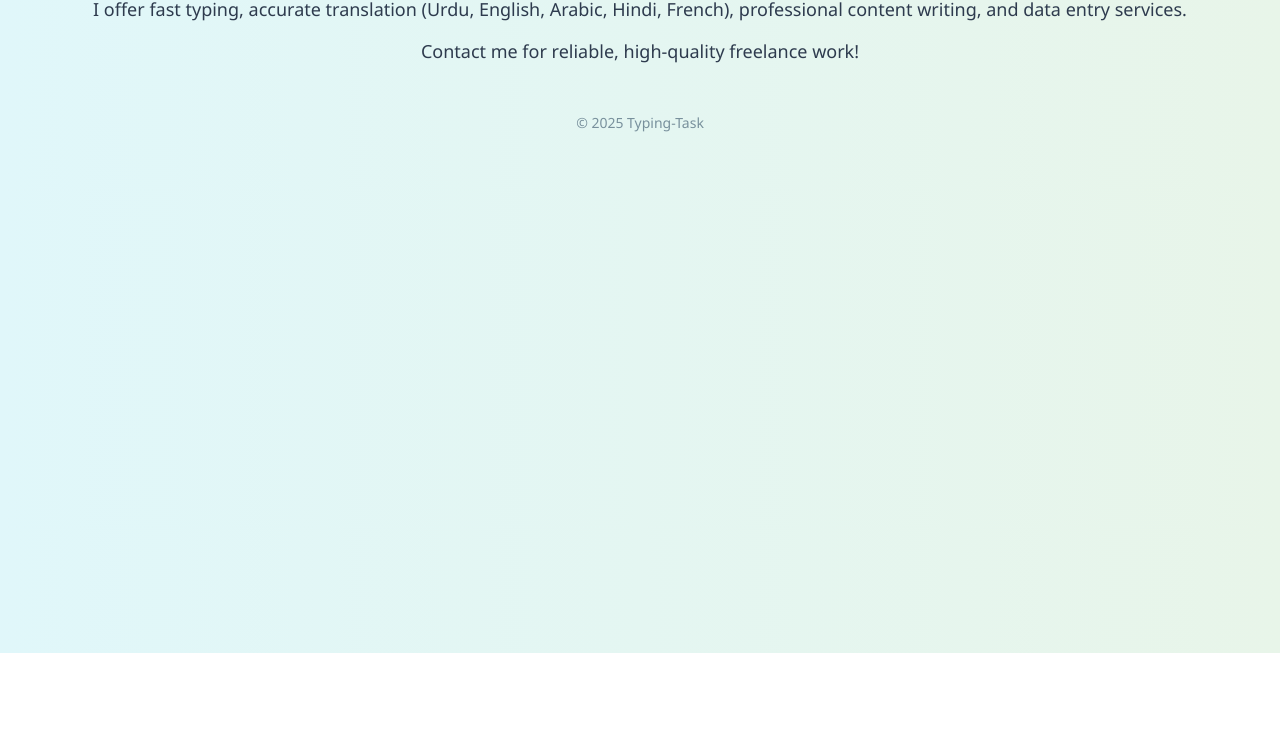
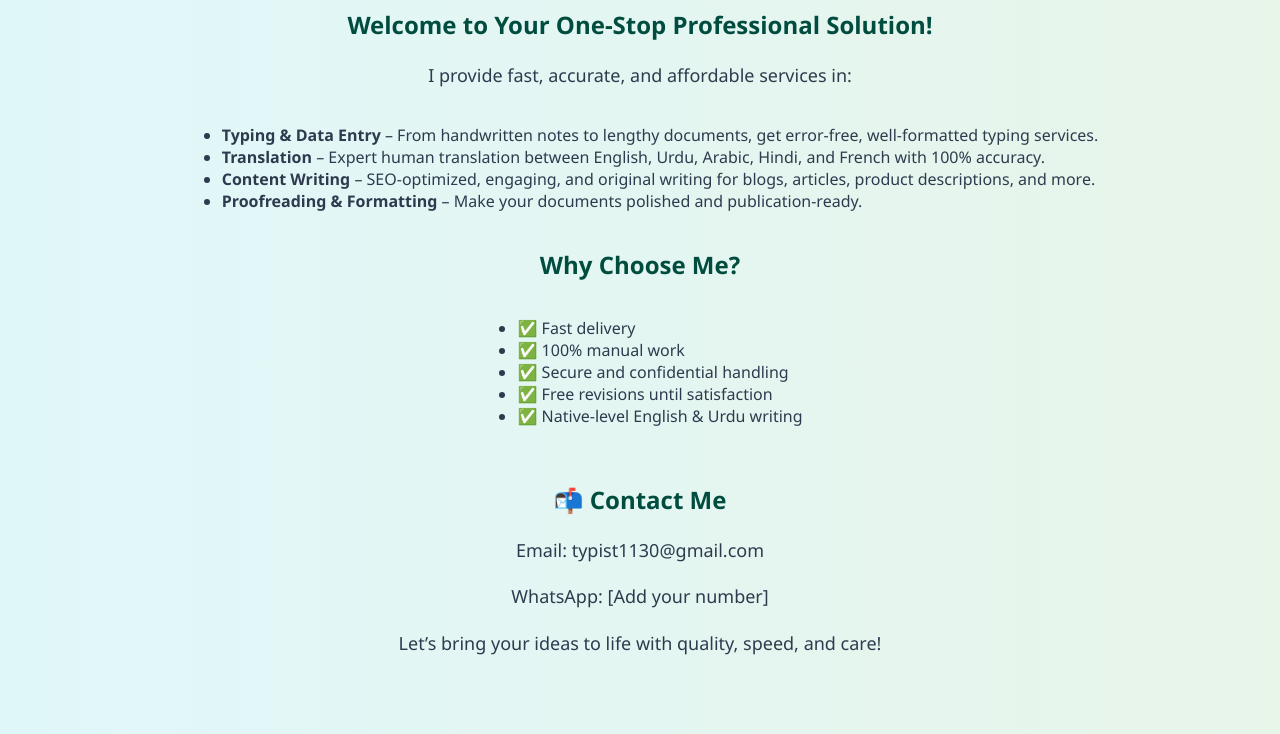
Before and after one commit to Typing-Task/typing-task.github.io, a plain HTML site: page index.html in a window 1280 px wide. Shown: the part 147-881 px from the top of the page. Before the commit the page ends 800 px from the top, so only its background shows below. Drawn offline with Linux system fonts and the light colour scheme.

Commit message:
Update index.html

```diff
--- a/index.html
+++ b/index.html
@@ -2,6 +2,7 @@
 <html lang="en">
 <head>
   <meta charset="UTF-8">
+  <meta name="viewport" content="width=device-width, initial-scale=1.0">
   <title>Typing & Translation Services</title>
   <style>
     body {
@@ -13,21 +14,50 @@
     }
     h1 {
       color: #00796b;
+      font-size: 36px;
+    }
+    h2 {
+      color: #004d40;
     }
     p {
       font-size: 18px;
+      line-height: 1.6;
     }
-        footer {
-            margin-top: 50px;
-            font-size: 14px;
-            color: #78909c;
+    ul {
+      text-align: left;
+      display: inline-block;
+    }
+    .contact {
+      margin-top: 40px;
     }
   </style>
 </head>
 <body>
-    <h1>Welcome to Typing & Translation Services</h1>
-    <p>I offer fast typing, accurate translation (Urdu, English, Arabic, Hindi, French), professional content writing, and data entry services.</p>
-    <p>Contact me for reliable, high-quality freelance work!</p>
-    <footer>&copy; 2025 Typing-Task</footer>
+  <h1>Typing & Translation Services</h1>
+  <h2>Welcome to Your One-Stop Professional Solution!</h2>
+  <p>I provide fast, accurate, and affordable services in:</p>
+
+  <ul>
+    <li><strong>Typing & Data Entry</strong> – From handwritten notes to lengthy documents, get error-free, well-formatted typing services.</li>
+    <li><strong>Translation</strong> – Expert human translation between English, Urdu, Arabic, Hindi, and French with 100% accuracy.</li>
+    <li><strong>Content Writing</strong> – SEO-optimized, engaging, and original writing for blogs, articles, product descriptions, and more.</li>
+    <li><strong>Proofreading & Formatting</strong> – Make your documents polished and publication-ready.</li>
+  </ul>
+
+  <h2>Why Choose Me?</h2>
+  <ul>
+    <li>✅ Fast delivery</li>
+    <li>✅ 100% manual work</li>
+    <li>✅ Secure and confidential handling</li>
+    <li>✅ Free revisions until satisfaction</li>
+    <li>✅ Native-level English & Urdu writing</li>
+  </ul>
+
+  <div class="contact">
+    <h2>📬 Contact Me</h2>
+    <p>Email: typist1130@gmail.com</p>
+    <p>WhatsApp: [Add your number]</p>
+    <p>Let’s bring your ideas to life with quality, speed, and care!</p>
+  </div>
 </body>
 </html>
```
Lines whose indentation alone changed are shown as unchanged.
